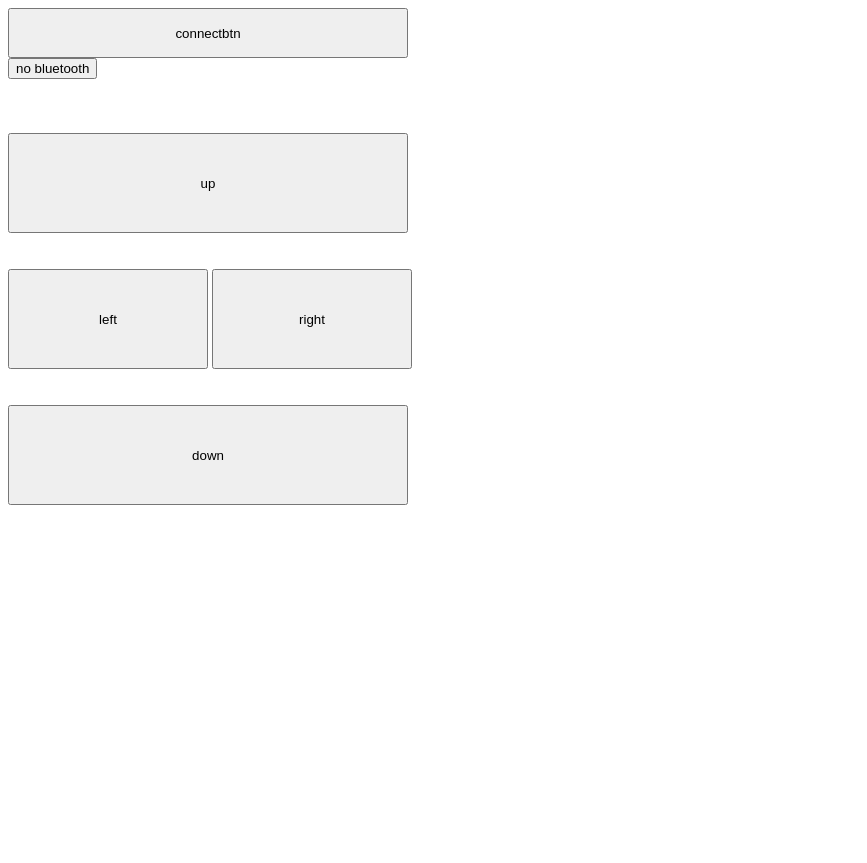
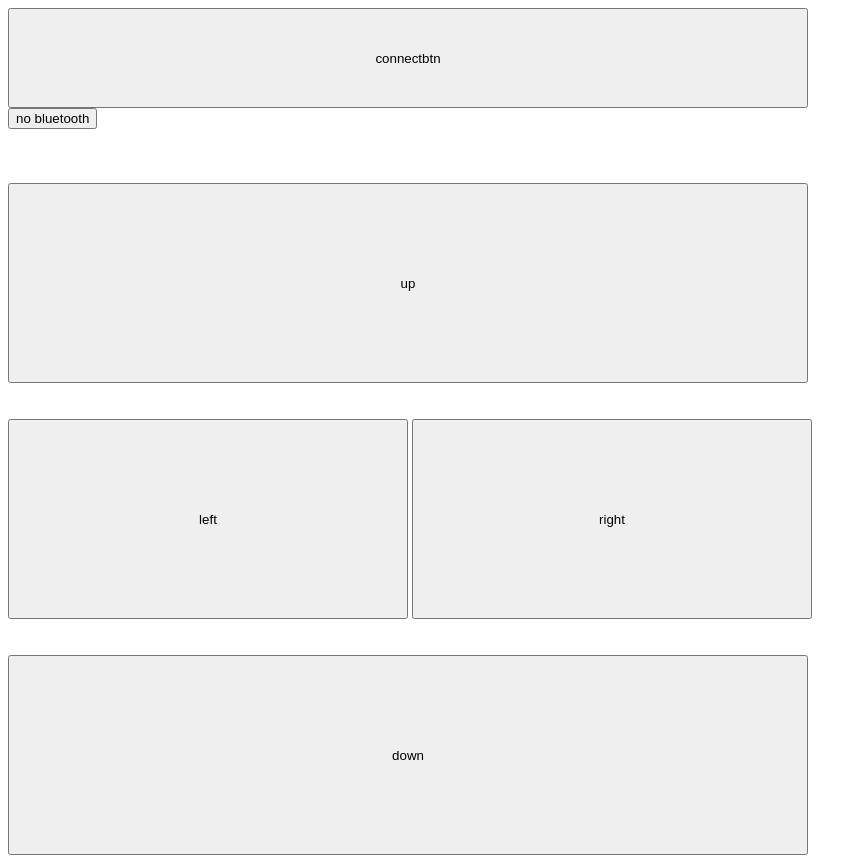
Before and after one commit to martijn500/phone-mbot-app, a website built with Parcel: page index.html in a window 1280 px wide. Shown: the whole page, without its empty margins (0-867 px from the left). Before the commit the page ends 800 px from the top, so only its background shows below. Built offline with nearby package versions, Linux system fonts and the light colour scheme.

Commit message:
fix btn size

```diff
--- a/index.html
+++ b/index.html
@@ -5,17 +5,17 @@
      content='width=device-width, initial-scale=1.0, maximum-scale=1.0, user-scalable=0' />
 </head>
 <body>
-  <button id="connectBtn" style="width: 400px; height: 50px; -webkit-user-select:none; user-select:none;">connectbtn</button>
+  <button id="connectBtn" style="width: 800px; height: 100px; -webkit-user-select:none; user-select:none;">connectbtn</button>
   <button id="stepConnect">stepconnect</button>
   <button id="noBluetooth">no bluetooth</button>
   <br/><br/><br/>
   <div id="stepControl">
-    <button id="btnUp" style="width: 400px; height: 100px; -webkit-user-select:none; user-select:none;">up</button>
+    <button id="btnUp" style="width: 800px; height: 200px; -webkit-user-select:none; user-select:none;">up</button>
     <br/><br/><br/>
-    <button id="btnLeft" style="width: 200px;height: 100px; -webkit-user-select:none; user-select:none;">left</button>
-    <button id="btnRight" style="width: 200px;height: 100px; -webkit-user-select:none; user-select:none;">right</button>
+    <button id="btnLeft" style="width: 400px;height: 200px; -webkit-user-select:none; user-select:none;">left</button>
+    <button id="btnRight" style="width: 400px;height: 200px; -webkit-user-select:none; user-select:none;">right</button>
     <br/><br/><br/>
-    <button id="btnDown" style="width: 400px;height: 100px; -webkit-user-select:none; user-select:none;">down</button>
+    <button id="btnDown" style="width: 800px;height: 200px; -webkit-user-select:none; user-select:none;">down</button>
   </div>
   <script src="./index.js"></script>
 </body>
```
Also changed, not shown: dist/index.html, dist/index.js, 1 other file.
